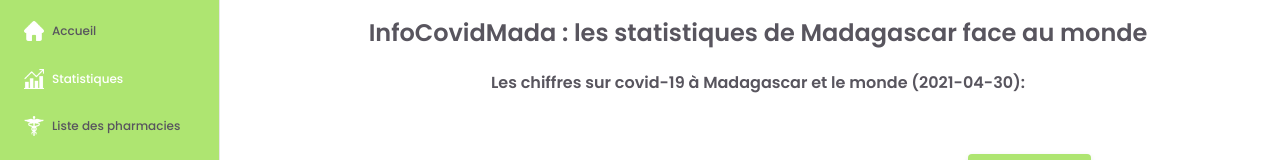
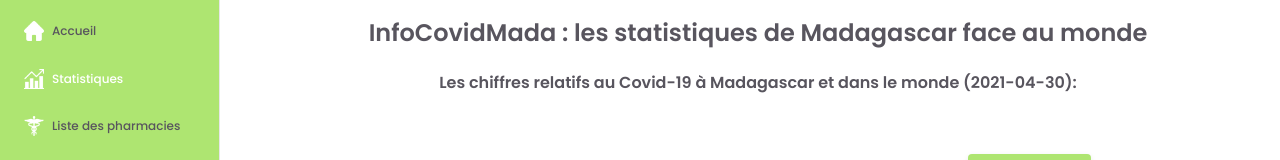
Before and after one commit to TsikyNavalona/infocovidmadaAngular, an Angular app: page /InfoCovidMada-Statistique/2021-04-30 in a window 1280 px wide. Shown: the part 123-283 px from the top of the page. Built offline with nearby package versions, Linux system fonts and the light colour scheme; no server answers.

Commit message:
rectification fr

```diff
--- a/src/app/home/home.component.html
+++ b/src/app/home/home.component.html
@@ -74,7 +74,7 @@
                <div class="box" style="margin-top:55px;width:1000px;height:auto">
                     <h1 style="font-size:1.5em"><strong> InfoCovidMada : Madagascar et le monde</strong></h1>
                     <h2 style="font-size:1em">Situation de Madagascar face au Covid-19 </h2>
-                    <h4 style="margin-top : 50px;text-align:left;text-indent:50px;line-height:35px;font-weight:normal"> Depuis 23 mars 2020 ,<strong>Madagascar</strong> est entré en <strong>état d’urgence sanitaire</strong> et cela jusqu'à maintenant.Courant mars 2021, la situation ne cesse d’augmenter principalement dans<strong> 3 régions</strong> à savoir <strong>Analamanga</strong> où est située la capitale Antananarivo, <strong>Boeny</strong> (ouest) et <strong>Diana</strong> (nord). Ce site regroupe les <strong>informations</strong> à savoir sur le <strong>Covid-19</strong> à Madagascar et les statiques de <strong>Madagascar face au monde</strong>.</h4>
+                    <h4 style="margin-top : 50px;text-align:left;text-indent:50px;line-height:35px;font-weight:normal"> Depuis 23 mars 2020 ,<strong>Madagascar</strong> est entré en <strong>état d’urgence sanitaire</strong> et cela jusqu'à maintenant.Courant mars 2021, la situation ne cesse de s'aggraver principalement dans<strong> 3 régions</strong> à savoir <strong>Analamanga</strong> où est située la capitale Antananarivo, <strong>Boeny</strong> (ouest) et <strong>Diana</strong> (nord). Ce site regroupe les <strong>informations</strong> à savoir sur le <strong>Covid-19</strong> à Madagascar et les statiques de <strong>Madagascar face au monde</strong>.</h4>
 
                 </div>
             </section>
--- a/src/app/statistics/statistics.component.html
+++ b/src/app/statistics/statistics.component.html
@@ -73,7 +73,7 @@
             <section>
                <div class="box" style="margin-top:55px;width:1100px;height:auto">
                     <h1 style="font-size:1.5em">InfoCovidMada : les statistiques de Madagascar face au monde </h1>
-                    <h2 style="font-size:1em">Les chiffres sur covid-19 à Madagascar et le monde ({{date}}):</h2>
+                    <h2 style="font-size:1em">Les chiffres relatifs au Covid-19 à Madagascar et dans le monde ({{date}}):</h2>
 
                     <div class="flex-container" style="margin-bottom:50px;margin-top:50px">
                         <div style="flex-grow: 3 ;background-color: white;" ></div>
```
